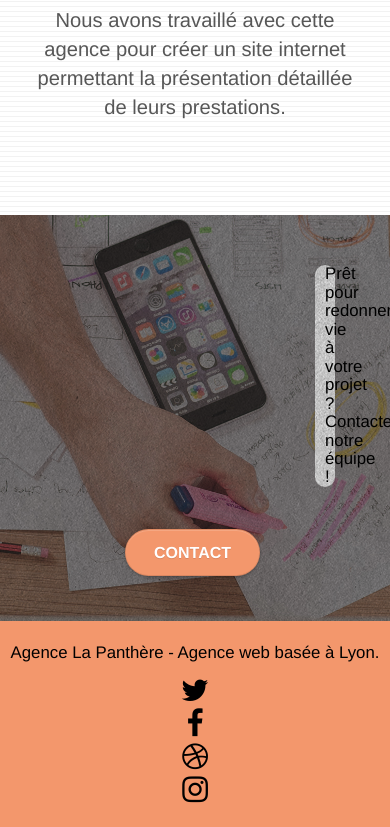
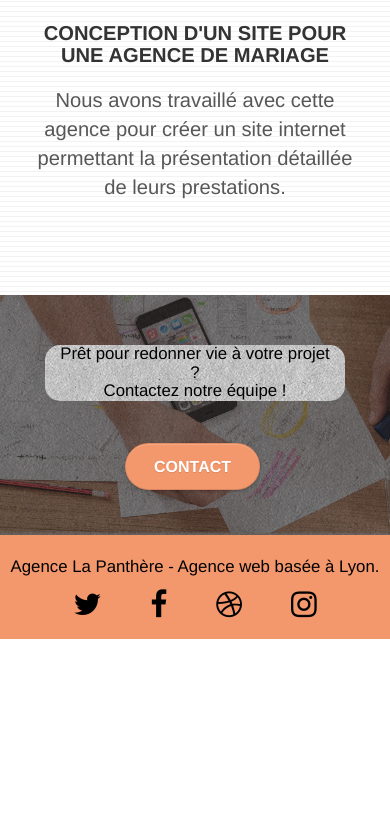
Before and after one commit to CioccaVincent/La-Panthere, a plain HTML site: page index.html in a window 390 px wide. Shown: the part 4709-5536 px from the top of the page. After the commit the page ends 5348 px from the top, so only its background shows below. Drawn offline with Linux system fonts and the light colour scheme.

Commit message:
responsive

```diff
--- a/style.css
+++ b/style.css
@@ -1055,10 +1055,20 @@ h4 {
     }
 }
 
-@media (max-width: 400px) {
+@media (max-width: 425px) {
     .bloc {
         padding-left: 0;
         padding-right: 0;
+    }
+
+    .row h4 {
+        margin-right: 60px;
+        margin-left: 60px;
+    }
+
+    .social {
+        display: flex;
+        justify-content: space-around;
     }
 }
 
```
Also changed, not shown: index.html (+12 -4 lines), img/3.bmp, img/4.bmp, img/poubelle/citation.png (renamed from img/citation.png), img/poubelle/title.png (renamed from img/title.png), img/poubelle/title2.png (renamed from img/title2.png), 1 other file.
